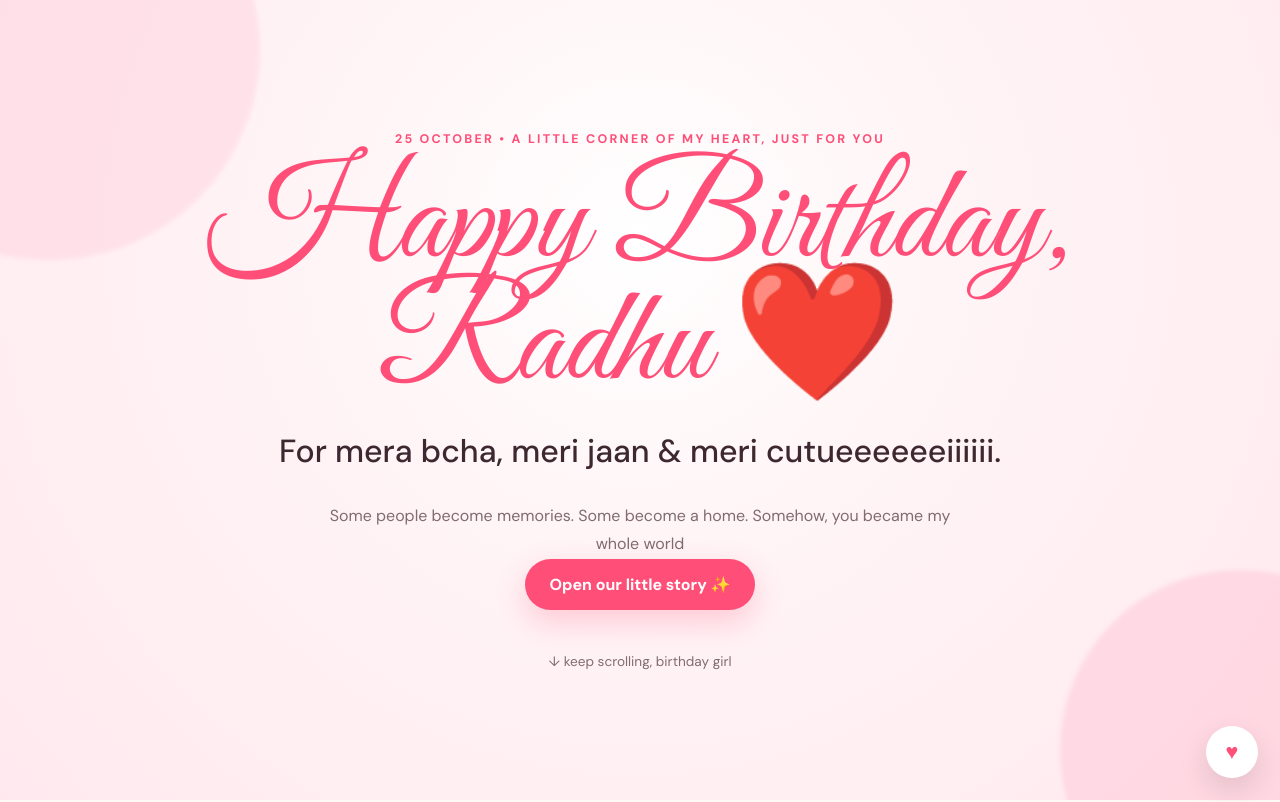
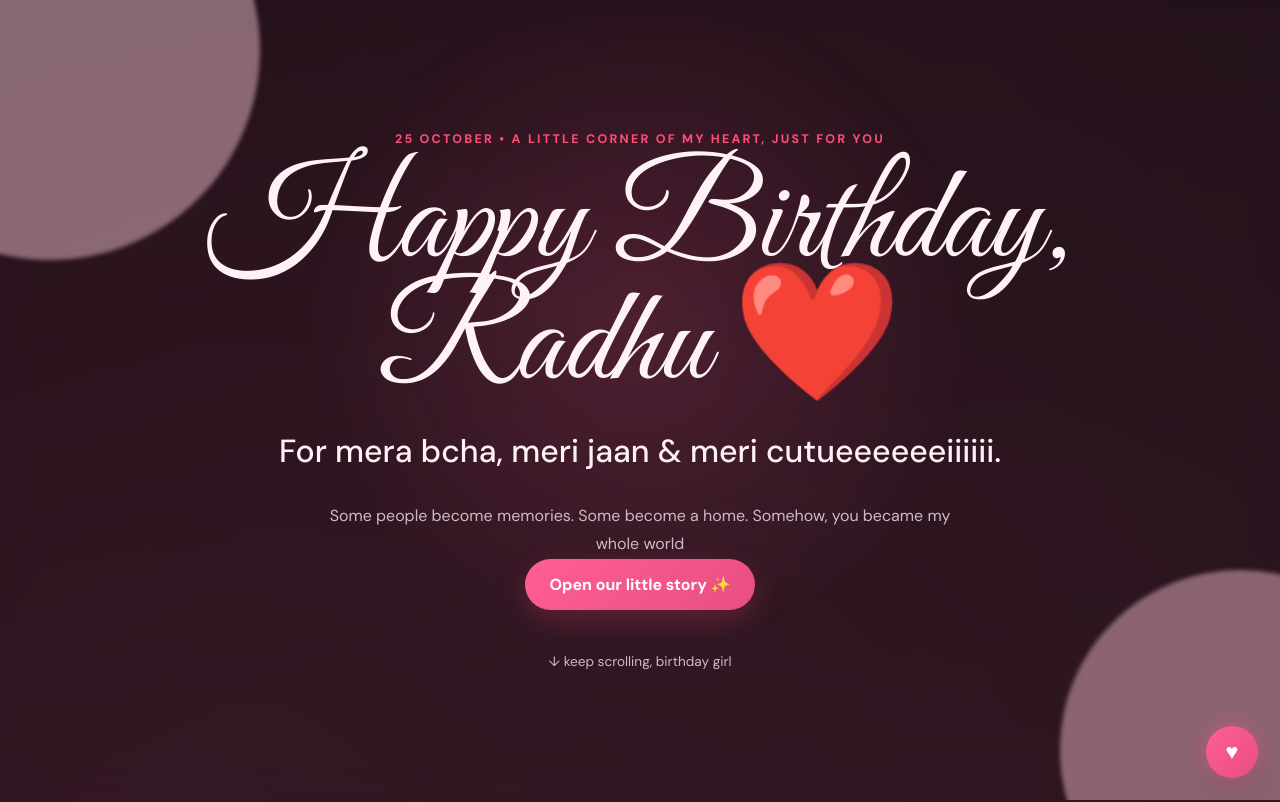
Before and after one commit to ansh0609/radhika, a plain HTML site: page index.html in a window 1280 px wide. Shown: the top 802 px of the page. Drawn offline with Linux system fonts and the light colour scheme.

Commit message:
Update index.html

```diff
--- a/index.html
+++ b/index.html
@@ -485,7 +485,57 @@
           height: 330px;
         }
       }
-    </style>
+
+/* DARK ROMANTIC THEME ONLY — ORIGINAL CONTENT AND LAYOUT PRESERVED */
+:root{
+  --pink:#ff6f9f;--pink-dark:#e94f82;--pink-light:#ffb6ce;
+  --cream:#fff7fb;--ink:#f9edf3;--muted:#cdbbc5;
+  --card:#21151e;--card-2:#2a1923;--line:rgba(255,166,195,.18);
+}
+html,body{background:#100b10!important;color:var(--ink)!important}
+body{
+  background:
+    radial-gradient(circle at 12% 8%,rgba(255,82,139,.13),transparent 28%),
+    radial-gradient(circle at 88% 18%,rgba(255,145,181,.09),transparent 25%),
+    linear-gradient(180deg,#100b10 0%,#160d14 45%,#0e090e 100%)!important;
+}
+header,nav,.nav,.navbar{
+  background:rgba(16,11,16,.88)!important;
+  border-color:var(--line)!important;
+  backdrop-filter:blur(14px);
+}
+section,.section,.chapter,.story-section,.content-section{background:transparent!important}
+.card,.photo-card,.story-card,.gallery-card,.memory-card,.letter,.quote,.timeline-card{
+  background:linear-gradient(145deg,rgba(42,25,35,.96),rgba(27,16,24,.96))!important;
+  color:var(--ink)!important;border-color:var(--line)!important;
+  box-shadow:0 18px 55px rgba(0,0,0,.45)!important;
+}
+h1,h2,h3,h4,h5,h6{color:#fff2f7!important}
+p,li,span{color:var(--ink)}
+.subtitle,.muted,.small,.description{color:var(--muted)!important}
+a{color:var(--pink-light)!important}
+button,.btn,.button{
+  background:linear-gradient(135deg,#ff5f92,#e84e82)!important;
+  color:#fff!important;border-color:rgba(255,255,255,.12)!important;
+  box-shadow:0 10px 30px rgba(255,78,130,.22);
+}
+.photo,.image-frame,.gallery-photo{
+  background:#1c1118!important;
+  border-color:rgba(255,166,195,.2)!important;
+  box-shadow:0 14px 38px rgba(0,0,0,.42)!important;
+}
+input,textarea,select{
+  background:#1c1118!important;color:#fff!important;border-color:var(--line)!important;
+}
+footer{background:#0b070b!important;color:var(--muted)!important;border-color:var(--line)!important}
+::selection{background:#ff5f92;color:#fff}
+.hero,.hero-section,.cover,.intro{
+  background:radial-gradient(circle at 50% 40%,rgba(255,91,145,.16),transparent 42%),transparent!important;
+}
+.heart,.floating-heart{filter:drop-shadow(0 0 10px rgba(255,91,145,.55))}
+.lightbox{background:rgba(5,3,5,.94)!important}
+
+</style>
   </head>
   <body>
     <header class="hero">
```
